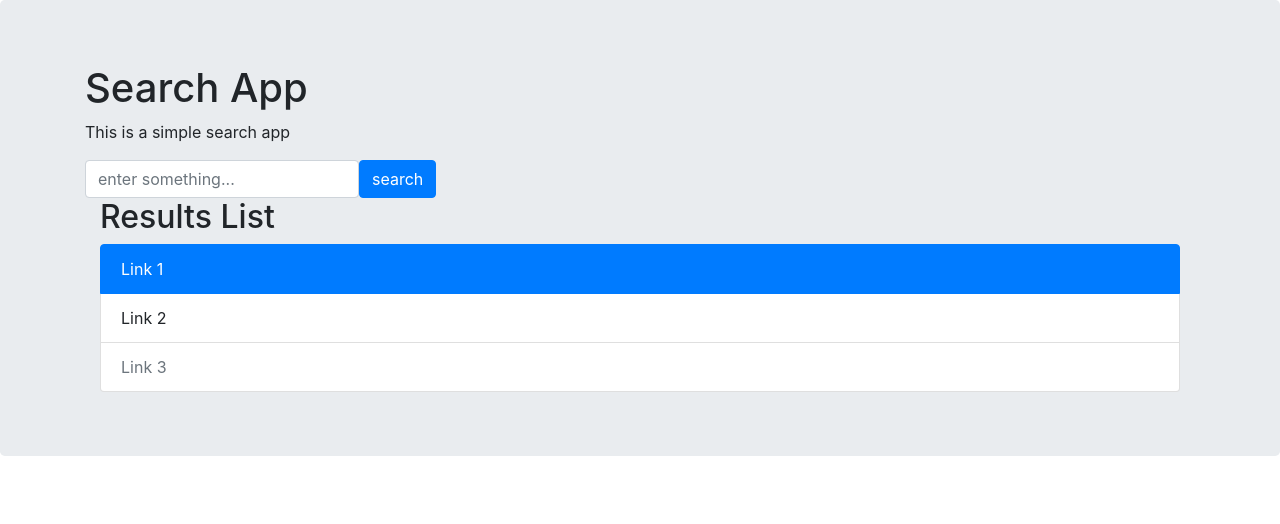
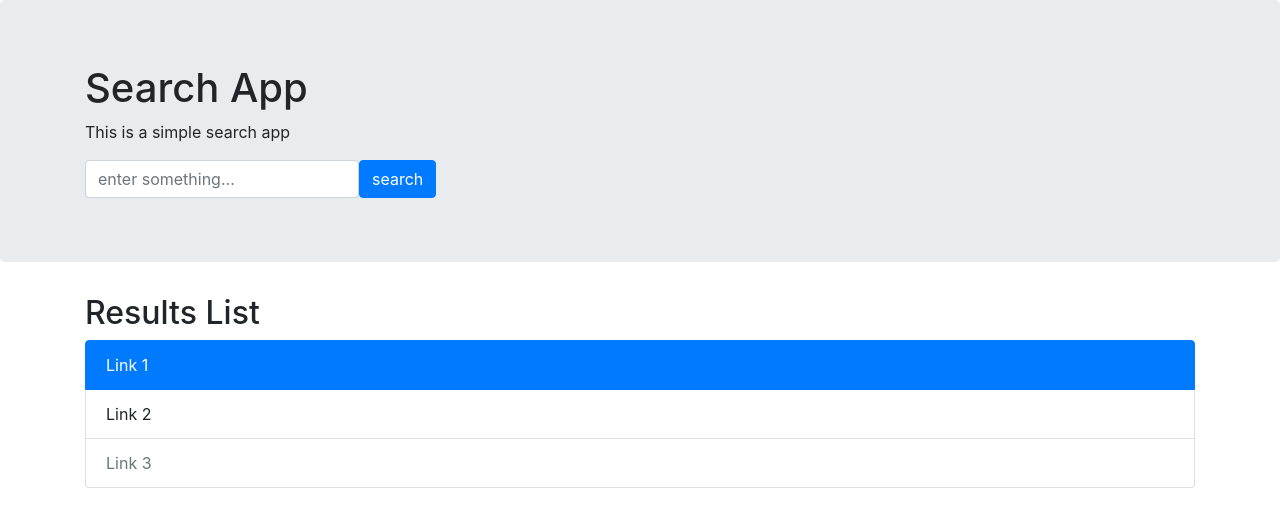
Before and after one commit to mgxmajewski/search-app, a React (Create React App) app: page / in a window 1280 px wide. Shown: the top 524 px of the page. Built offline with nearby package versions, Linux system fonts and the light colour scheme.

Commit message:
Move Results under jumbotron

```diff
--- a/src/App.js
+++ b/src/App.js
@@ -9,11 +9,10 @@ function App() {
         <Container>
           <h1>Search App</h1>
           <p>This is a simple search app</p>
-
           <SearchForm />
-          <Results />
         </Container>
       </Jumbotron>
+     <Results />
     </div>
   );
 }
```
